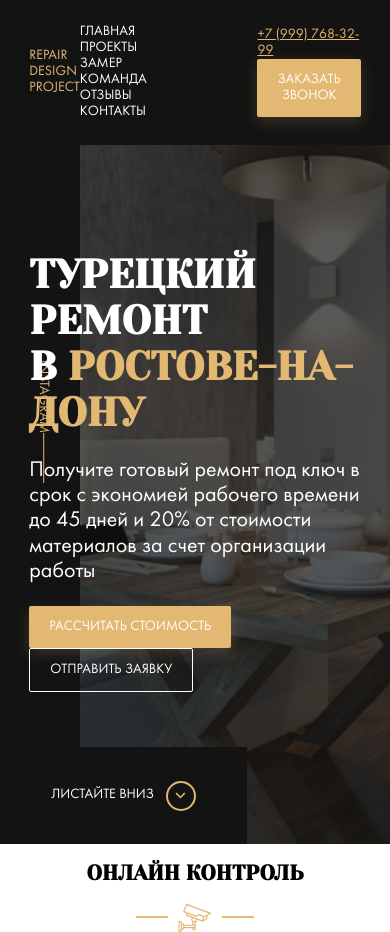
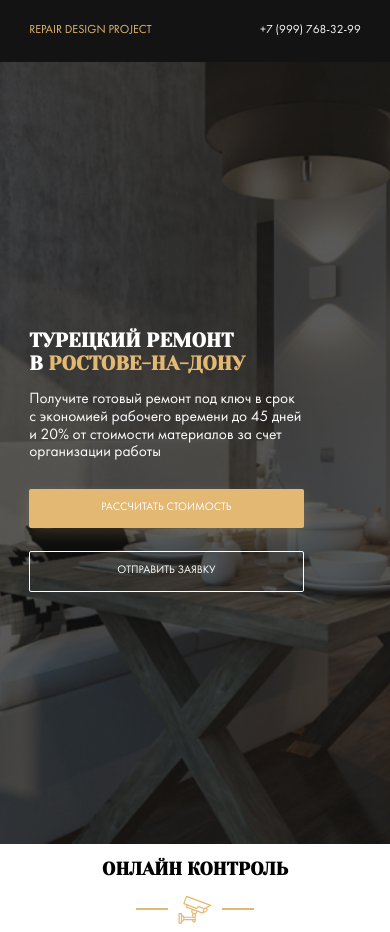
Before and after one commit to Kostya-star/Repairs_site, a website: page index.html in a window 390 px wide. Drawn offline with Linux system fonts and the light colour scheme; files whose address does not match are found by name.

Commit message:
refact: made a responsive layout for header and hero

```diff
--- a/sass/_interface.sass
+++ b/sass/_interface.sass
@@ -3,6 +3,7 @@
   border: none
   border-radius: 2px
   text-transform: uppercase
+  font-size: 0.94rem
   &:hover
     cursor: pointer
   &--primary
--- /dev/null
+++ b/sass/_media.sass
@@ -0,0 +1,40 @@
+@media screen and ( max-width: 1200px  )
+  html
+    font-size: 12px
+  .nav
+    &__item
+      margin-right: 1rem
+@media screen and ( max-width: 992px  )
+  .nav
+    display: none
+  .hero
+    &__instagram
+      display: none
+    &__content
+      margin-left: 0
+@media screen and ( max-width: 570px  )
+  .contacts
+    &__phone
+      margin-right: 0
+      color: $light
+      text-decoration: none
+    &__button
+      display: none
+  .title
+    font-size: 1.64rem
+  .hero
+    &__scroll-down
+      display: none
+    &__content
+      max-width: 22.86rem
+    &__text
+      font-size: 1.29rem
+      margin-bottom: 2.28rem
+    &__button
+      display: block
+      min-width: 22.86rem
+      margin-bottom: 1.85rem
+@media screen and ( max-height: 550px  )
+  .hero
+    &__scroll-down
+      display: none
--- a/sass/_settings.sass
+++ b/sass/_settings.sass
@@ -1,9 +1,11 @@
 *, *:before, *:after
   box-sizing: border-box
 
+html
+  font-size: 14px
 body
   font-family: 'Futura Book', sans-serif
-  font-size: 14px
+  font-size: 1rem
 .section
   &-title
     text-align: center
--- a/sass/style.sass
+++ b/sass/style.sass
@@ -7,3 +7,4 @@
 @import 'templates/header'
 @import 'templates/hero'
 @import 'templates/control'
+@import 'media'
--- a/sass/templates/_header.sass
+++ b/sass/templates/_header.sass
@@ -18,7 +18,7 @@
     text-decoration: none
     color: $light
     text-transform: uppercase
-    margin-right: 40px
+    margin-right: 2.85rem
     transition: 0.2s
     &:hover
       color: $primary
--- a/sass/templates/_hero.sass
+++ b/sass/templates/_hero.sass
@@ -17,9 +17,10 @@
     background-color: rgba($dark, 0.7)
   &__content
     position: relative
-    max-width: 670px
+    max-width: 47.85rem
+    margin-left: 4.28rem
   &__text
-    font-size: 22px
+    font-size: 1.57rem
     max-width: 504px
   &__button
     margin-right: 20px
@@ -36,8 +37,8 @@
     align-items: center
     left: 0
     bottom: 0
-    min-width: 247px
-    min-height: 97px
+    min-width: 17.6rem
+    min-height: 6.92rem
     background-color: $dark
     text-transform: uppercase
     color: $light
@@ -73,6 +74,6 @@
   margin: 0
   font-family: 'Yeseva One', cursive
   text-transform: uppercase
-  font-size: 40px
+  font-size: 2.857rem
   &--primary
     color: $primary
```
Also changed, not shown: css/style.css.
